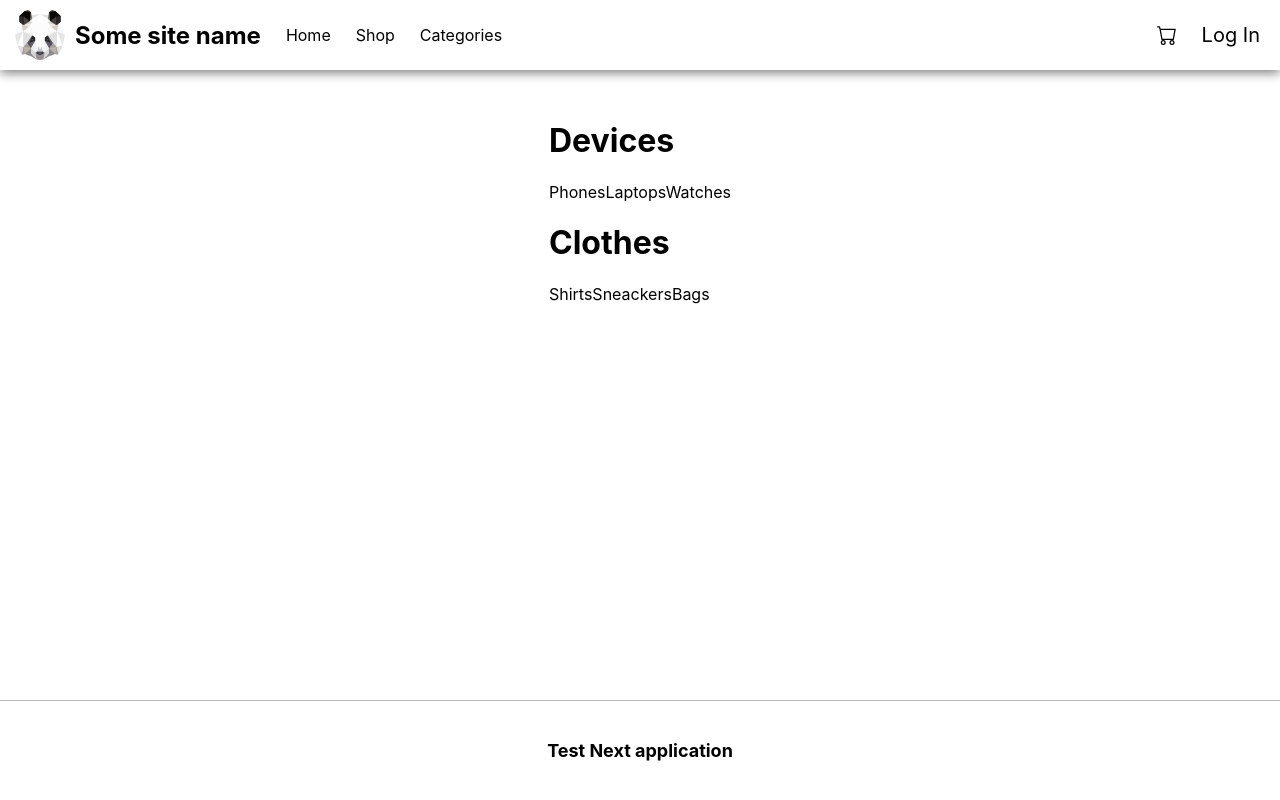
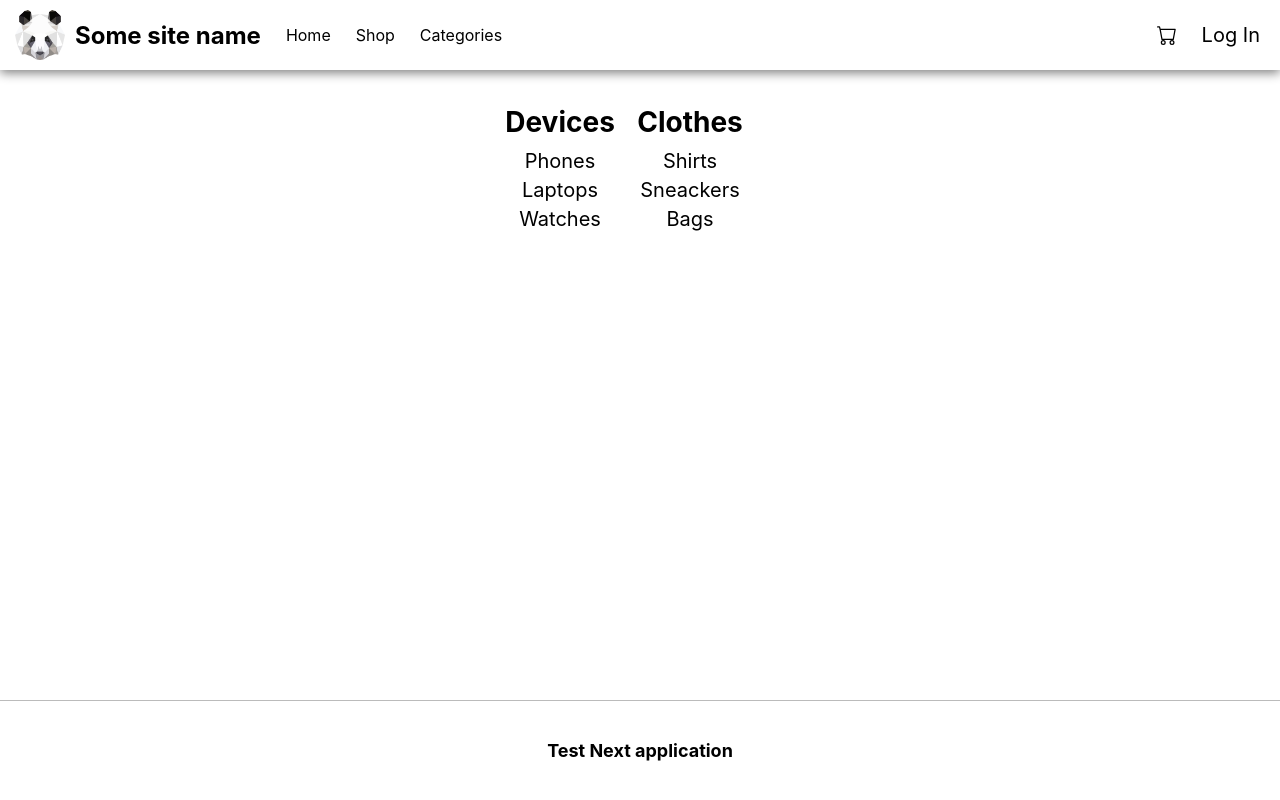
Before and after one commit to PandaCrab/next-test, a Next.js app: page /shop/categories in a window 1280 px wide. Built offline with nearby package versions, Linux system fonts and the light colour scheme.

Commit message:
add styles for categories page

```diff
--- a/components/site-layout.js
+++ b/components/site-layout.js
@@ -6,11 +6,11 @@ import { RiUser3Line, RiMenuFill } from 'react-icons/ri';
 
 import Cart from './cart';
 import PopupAlert from './popup';
+import CategoriesDropdown from './categotiesDropdown';
 import { getUserInfo, loginUser } from '../pages/api/api';
 import { getToken, getInfo, logout } from '../redux/ducks/user';
 
 import styles from '../styles/SiteLayout.module.scss';
-import CategoriesDropdown from './categotiesDropdown';
 
 const SiteLayout = ({ children }) => {
     const [isOpen, setOpen] = useState(false);
@@ -147,6 +147,11 @@ const SiteLayout = ({ children }) => {
                                     </a>
                                 </Link>
                             )}
+                            <Link href="/shop/categories">
+                                <a onClick={() => setMenuDropdown(false)} className={styles.menuItems}>
+                                    Categories
+                                </a>
+                            </Link>
                         </div>
                     )}
                 </div>
--- a/pages/shop/categories/[category]/[items].js
+++ b/pages/shop/categories/[category]/[items].js
@@ -1,6 +1,5 @@
 import React, { useState, useEffect } from 'react';
 import { useRouter } from 'next/router';
-import { useDispatch } from 'react-redux';
 
 import ProductCart from '../../../../components/productCart';
 import { takeCategories } from '../../../api/api';
--- a/pages/shop/categories/[category]/index.js
+++ b/pages/shop/categories/[category]/index.js
@@ -1,6 +1,5 @@
 import React, { useState, useEffect } from 'react';
 import { useRouter } from 'next/router';
-import { useDispatch } from 'react-redux';
 
 import { takeCategories } from '../../../api/api';
 import ProductCart from '../../../../components/productCart';
--- a/pages/shop/categories/index.js
+++ b/pages/shop/categories/index.js
@@ -1,14 +1,18 @@
 import React from 'react';
 import Link from 'next/link';
 import { useRouter } from 'next/router';
+
+import styles from '../../../styles/CategoriesPage.module.scss';
 
 const CategoriesPage = () => {
     const router = useRouter();
 
     return (
-        <div>
-            <div>
-                <h1 onClick={() => router.push('/shop/categories/devices')}>Devices</h1>
+        <div className={styles.categoriesContainer}>
+            <div className={styles.categoryWrapper}>
+                <div className={styles.categoryHeader} onClick={() => router.push('/shop/categories/devices')}>
+                    Devices
+                </div>
                 <Link href="/shop/categories/devices/phones">
                     <a>Phones</a>
                 </Link>
@@ -19,14 +23,15 @@ const CategoriesPage = () => {
                     <a>Watches</a>
                 </Link>
             </div>
-            <div>
-                <h1
+            <div className={styles.categoryWrapper}>
+                <div
+                    className={styles.categoryHeader}
                     onClick={() => {
                         router.push('/shop/categories/Clothes');
                     }}
                 >
                     Clothes
-                </h1>
+                </div>
                 <Link href="/shop/categories/devices/shirts">
                     <a>Shirts</a>
                 </Link>
--- /dev/null
+++ b/styles/CategoriesPage.module.scss
@@ -0,0 +1,66 @@
+@use 'mixins/MediaMixins' as media;
+
+.categoriesContainer {
+    padding: 5px;
+    display: flex;
+    flex-direction: column;
+    align-items: center;
+
+    @include media.laptop {
+        flex-direction: row;
+    }
+
+    .categoryWrapper {
+        margin-bottom: 10px;
+        width: 100px;
+        display: flex;
+        flex-direction: column;
+        align-items: flex-start;
+        font-size: 12px;
+
+        @include media.tablet {
+            margin-right: 10px;
+            font-size: 16px;
+        }
+
+        @include media.laptop {
+            margin-right: 30px;
+            align-items: center;
+            font-size: 20px;
+
+        }
+
+        @include media.desktop {
+            font-size: 22px;
+        }
+
+        .categoryHeader {
+            margin-bottom: 10px;
+            display: flex;
+            align-self: center;
+            font-size: 24px;
+            font-weight: bold;
+            cursor: pointer;
+
+            &:hover {
+                color: #b7b7b7;
+            }
+
+            @include media.tablet {
+                font-size: 26px;
+            }
+
+            @include media.laptop {
+                font-size: 28px;
+            }
+
+            @include media.desktop {
+                font-size: 30px;
+            }
+        }
+
+        a {
+            margin-bottom: 5px;
+        }
+    }
+}
```
